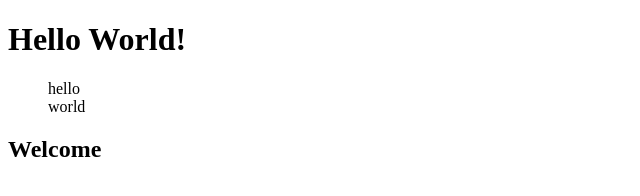
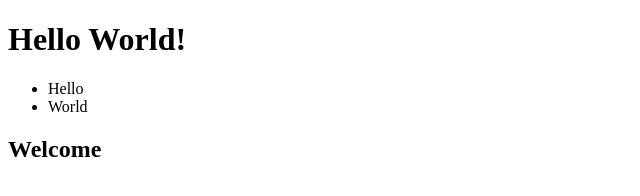
Before and after one commit to maxolivier/maxolivier.github.io, a plain HTML site: page index.html in a window 1280 px wide. Shown: the full height of the page, 0-640 px from the left. Drawn offline with Linux system fonts and the light colour scheme.

Commit message:
Update index.html

```diff
--- a/index.html
+++ b/index.html
@@ -4,8 +4,8 @@
 </head>
 <body>
   <ul>
-    <div> hello </div>
-    <div> world </div>
+    <li> Hello </li>
+    <li> World </li>
   </ul>
   <h2> Welcome </h2>
 </body>
```
